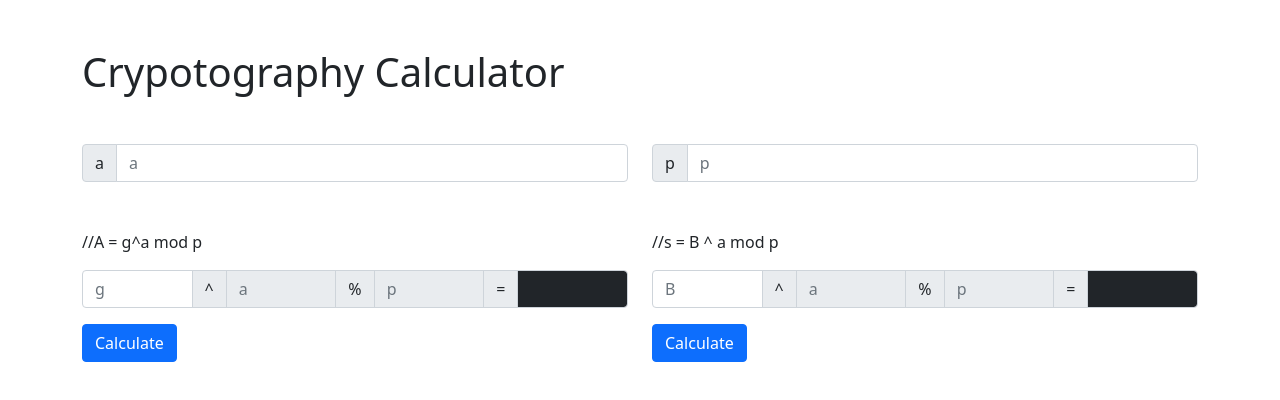
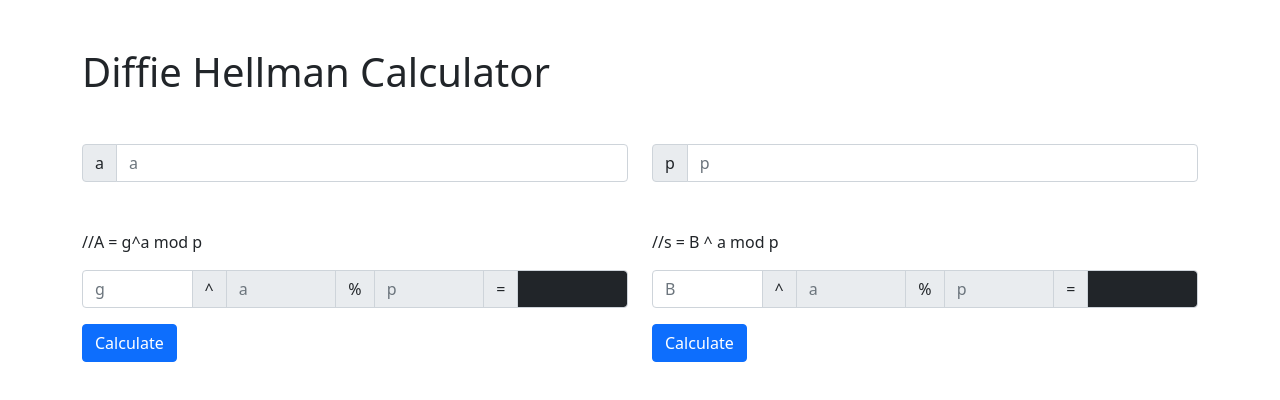
Before and after one commit to ianfajardo/cryptography-calc, a plain HTML site: page index.html in a window 1280 px wide. Drawn offline with nearby package versions, Linux system fonts and the light colour scheme.

Commit message:
change name to Diffie Hellman

```diff
--- a/index.html
+++ b/index.html
@@ -3,7 +3,7 @@
   <head>
     <meta charset="UTF-8" />
     <meta name="viewport" content="width=device-width, initial-scale=1.0" />
-    <title>Cryptography Calculator</title>
+    <title>Diffie Hellman Calculator</title>
     <!-- CSS only -->
     <link
       href="https://cdn.jsdelivr.net/npm/bootstrap@5.0.0-beta1/dist/css/bootstrap.min.css"
@@ -16,7 +16,7 @@
     <div class="container mt-5">
       <div class="row">
         <div class="col-12">
-          <h1 class="mb-5">Crypotography Calculator</h1>
+          <h1 class="mb-5">Diffie Hellman Calculator</h1>
         </div>
       </div>
       <div class="row mb-5">
```
